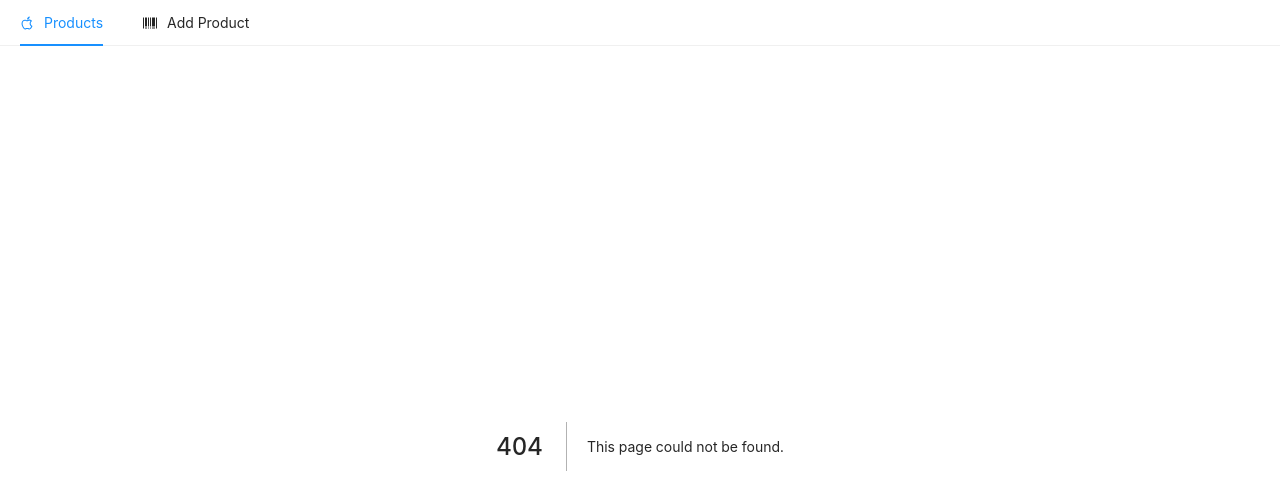
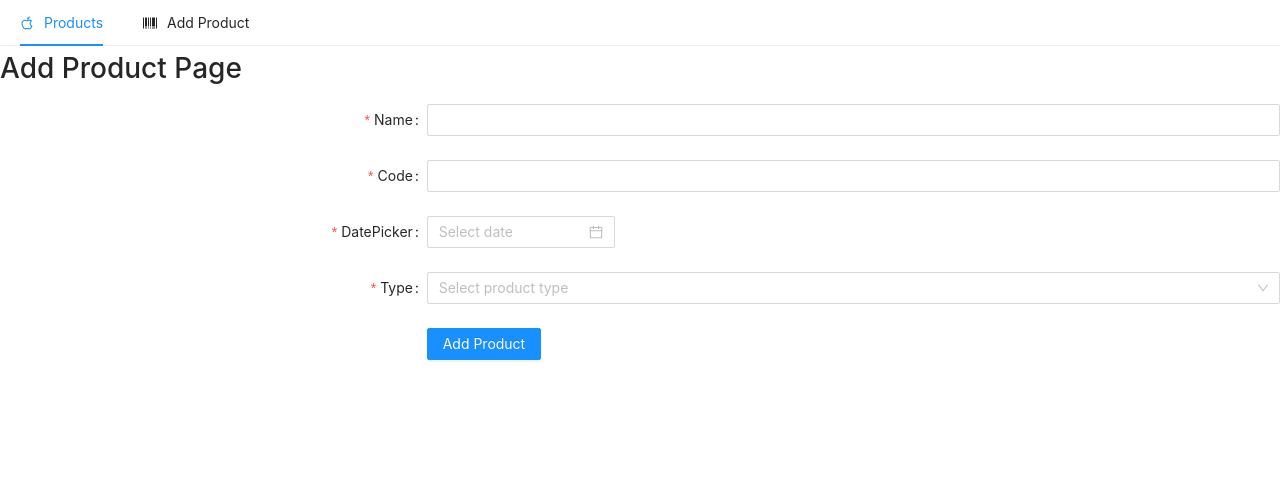
Before and after one commit to leoan96/react-product-management-refactoring, a Next.js app: page /products/add-product in a window 1280 px wide. Before the commit this address had no page. Shown: the top 494 px of the page. Built offline with nearby package versions, Linux system fonts and the light colour scheme.

Commit message:
implement add product functionality

```diff
--- /dev/null
+++ b/components/form/FormModal.jsx
@@ -0,0 +1,19 @@
+import React from "react";
+import { Modal } from "antd";
+
+const FormModal = ({ title, isModalVisible, handleOk, message }) => {
+  return (
+    <>
+      <Modal
+        title={title}
+        visible={isModalVisible}
+        onOk={handleOk}
+        cancelButtonProps={{ style: { display: "none" } }}
+      >
+        <p>{message}</p>
+      </Modal>
+    </>
+  );
+};
+
+export default FormModal;
--- /dev/null
+++ b/components/products/AddProduct.jsx
@@ -0,0 +1,131 @@
+import React, { useRef, useState } from "react";
+import { Form, Input, DatePicker, Select, Button } from "antd";
+import FormModal from "../form/FormModal";
+
+const AddProduct = () => {
+  const form = useRef();
+
+  const [isModalVisible, setIsModalVisible] = useState(false);
+
+  function handleOk() {
+    setIsModalVisible(false);
+  }
+
+  const layout = {
+    labelCol: {
+      span: 8,
+    },
+    wrapperCol: {
+      span: 16,
+    },
+  };
+
+  const validateMessages = {
+    required: "${label} is required!",
+    types: {
+      email: "${label} is not a valid email!",
+      number: "${label} is not a valid number!",
+    },
+    number: {
+      range: "${label} must be between ${min} and ${max}",
+    },
+  };
+
+  async function finishHandler(values) {
+    let products;
+    const backendBaseUrl = "http://localhost:3001";
+    try {
+      const response = await fetch(backendBaseUrl);
+      products = await response.json();
+    } catch (err) {
+      console.log(err);
+    }
+
+    const { product_code, product_name, product_type } = values;
+    const newProduct = {
+      product_code,
+      product_name,
+      product_type,
+      date: values.datePicker?.format("YYYY-MM-DD"),
+    };
+
+    try {
+      await fetch(backendBaseUrl, {
+        method: "POST",
+        headers: {
+          Accept: "application/json",
+          "Content-Type": "application/json",
+        },
+        body: JSON.stringify(newProduct),
+      });
+      form.current.resetFields();
+      setIsModalVisible(true);
+    } catch (err) {
+      console.log(err);
+    }
+  }
+
+  return (
+    <div>
+      <FormModal
+        isModalVisible={isModalVisible}
+        handleOk={handleOk}
+        title="Message"
+        message="Successfully Added Product"
+      />
+      <Form
+        {...layout}
+        ref={form}
+        name="addProductForm"
+        onFinish={finishHandler}
+        validateMessages={validateMessages}
+      >
+        <Form.Item
+          name="product_name"
+          label="Name"
+          rules={[{ required: true }]}
+        >
+          <Input />
+        </Form.Item>
+        <Form.Item
+          name="product_code"
+          label="Code"
+          rules={[{ required: true }]}
+        >
+          <Input />
+        </Form.Item>
+        <Form.Item
+          name="datePicker"
+          label="DatePicker"
+          rules={[{ required: true }]}
+        >
+          <DatePicker />
+        </Form.Item>
+        <Form.Item
+          name="product_type"
+          label="Type"
+          rules={[{ required: true }]}
+        >
+          <Select placeholder="Select product type" allowClear>
+            <Select.Option value="apparel">Apparel</Select.Option>
+            <Select.Option value="sporting">Sporting</Select.Option>
+            <Select.Option value="health">Health</Select.Option>
+            <Select.Option value="electronic">Electronic</Select.Option>
+            <Select.Option value="outdoor">Outdoor</Select.Option>
+            <Select.Option value="food">Food</Select.Option>
+          </Select>
+        </Form.Item>
+        {/* <Form.Item name="publish" valuePropName="checked" noStyle>
+        <Checkbox>Published</Checkbox>
+      </Form.Item> */}
+        <Form.Item wrapperCol={{ ...layout.wrapperCol, offset: 8 }}>
+          <Button type="primary" htmlType="submit">
+            Add Product
+          </Button>
+        </Form.Item>
+      </Form>
+    </div>
+  );
+};
+
+export default AddProduct;
--- /dev/null
+++ b/pages/products/add-product.jsx
@@ -0,0 +1,15 @@
+import React from "react";
+import AddProduct from "../../components/products/AddProduct";
+
+const AddProductPage = () => {
+  return (
+    <div>
+      <div className="container">
+        <h1>Add Product Page</h1>
+        <AddProduct />
+      </div>
+    </div>
+  );
+};
+
+export default AddProductPage;
```
